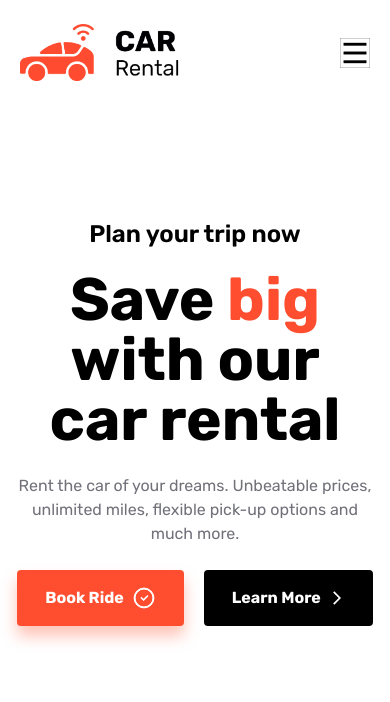
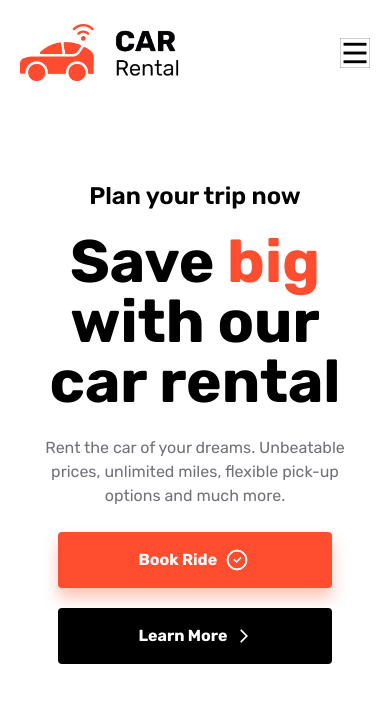
Before and after one commit to Ido-Kadosh/car-rental, a React (Vite) app: page / in a window 390 px wide. Shown: the top 702 px of the page. Built offline with nearby package versions, Linux system fonts and the light colour scheme.

Commit message:
style: change media queries for Hero component

```diff
--- a/src/components/Hero.tsx
+++ b/src/components/Hero.tsx
@@ -6,9 +6,9 @@ import { MdArrowForwardIos } from 'react-icons/md'
 const Hero = () => {
 	return (
 		<>
-			<img src={bgImg} alt="background" className="absolute right-0 top-0 -z-10 sm:block hidden" />
+			<img src={bgImg} alt="background" className="absolute right-0 top-0 -z-10 md:block hidden" />
 			<section className="flex h-screen max-w-7xl items-center px-6">
-				<div className="flex flex-col text-center sm:text-left">
+				<div className="flex flex-col text-center md:text-left items-center">
 					<h2 className="text-2xl font-semibold mb-5">Plan your trip now</h2>
 					<h1 className="text-6xl font-bold mb-6">
 						Save <span className="text-brand">big</span> with our car rental
@@ -17,19 +17,19 @@ const Hero = () => {
 						Rent the car of your dreams. Unbeatable prices, unlimited miles, flexible pick-up options and
 						much more.
 					</h4>
-					<div className="flex gap-5 sm:justify-start justify-center">
-						<button className="primary-btn bg-brand py-4 px-7 shadow-btn">
+					<div className="flex gap-5 xsm:justify-start xsm:flex-row justify-center flex-col ">
+						<button className="primary-btn bg-brand py-4 px-20 xsm:px-7 shadow-btn">
 							<span className="min-w-max">Book Ride</span>
 							<CiCircleCheck size={24} style={{ strokeWidth: '1' }} />
 						</button>
-						<button className="primary-btn bg-black py-4 px-7">
+						<button className="primary-btn bg-black py-4 px-20 xsm:px-7">
 							<span className="min-w-max"> Learn More</span>
 							<MdArrowForwardIos />
 						</button>
 					</div>
 				</div>
 				<div>
-					<img src={carImg} alt="car" className="sm:block hidden" />
+					<img src={carImg} alt="car" className="md:block hidden" />
 				</div>
 			</section>
 		</>
```
